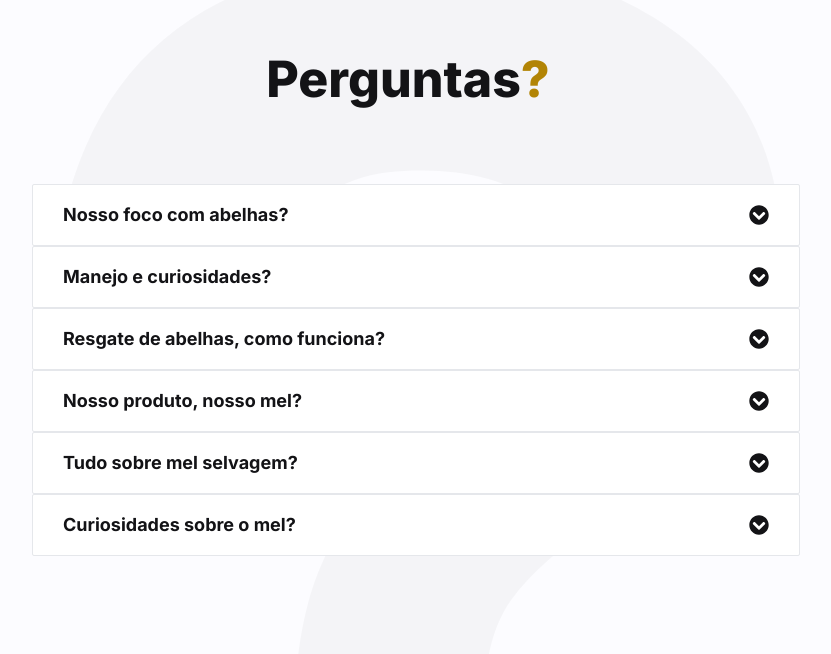
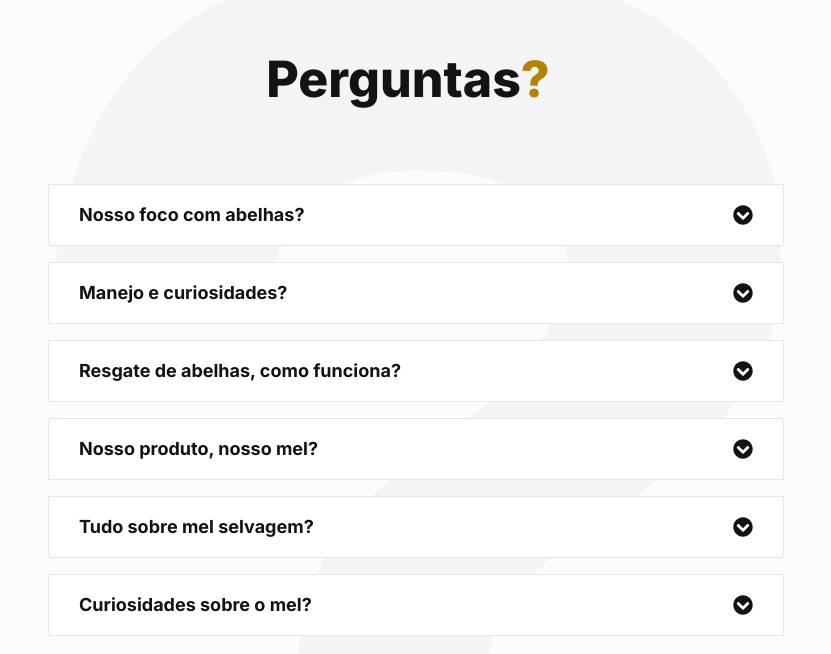
Before and after one commit to k-nylander/Mel_Selvagem-free, a React (Create React App) app: page / in a window 1280 px wide. Shown: the part 3158-3812 px from the top of the page, without its empty margins (224-1055 px from the left). Built offline with nearby package versions, Linux system fonts and the light colour scheme; the HTML template or start-up script is replaced by a standard one.

Commit message:
feat: style faq part 1

```diff
--- a/src/components/Faq.js
+++ b/src/components/Faq.js
@@ -21,7 +21,11 @@ const Faq = () => {
           </h2>
         </div>
         {/* accordion list */}
-        <div>
+        <div className='flex flex-col gap-y-4 px-4'
+          data-aos='fade-up'
+          data-aos-offset='300'
+          data-aos-delay='200'
+        >
           {accordions.map((accordion, idx)=>{
             return <Accordion accordion={accordion} key={idx} />;
           })}
```
